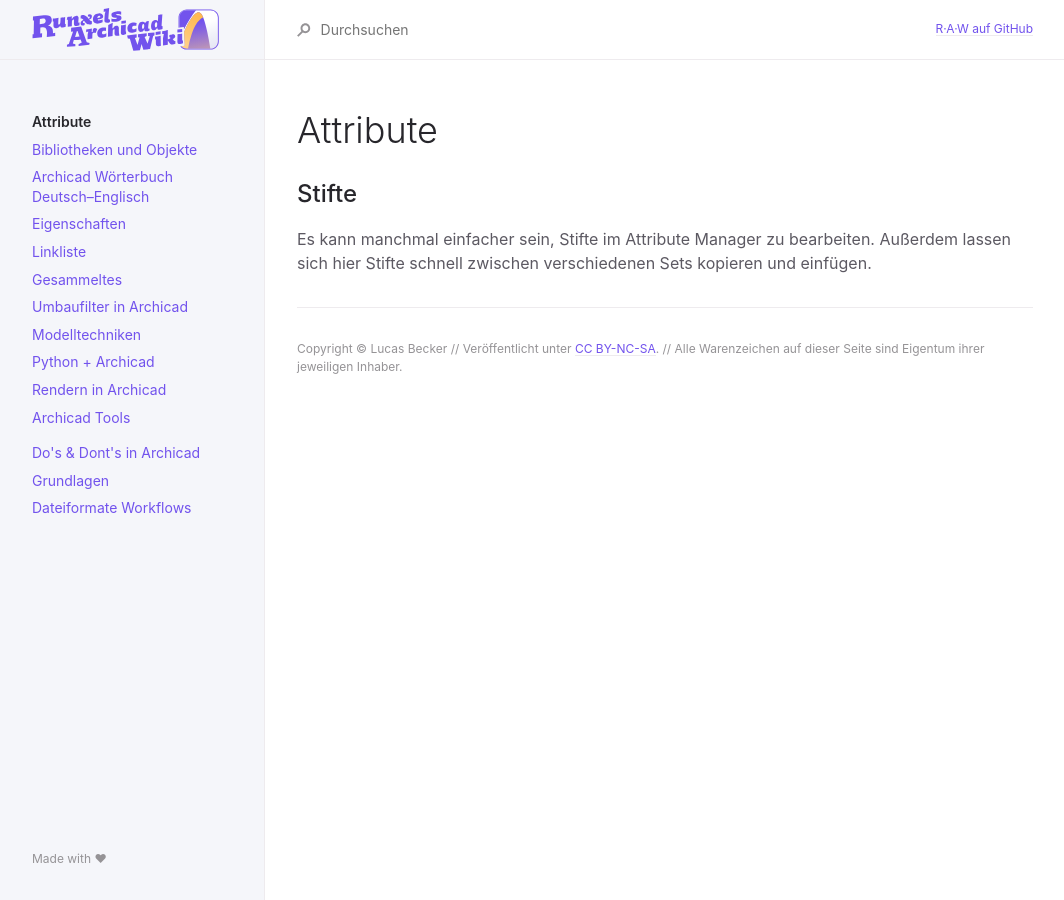
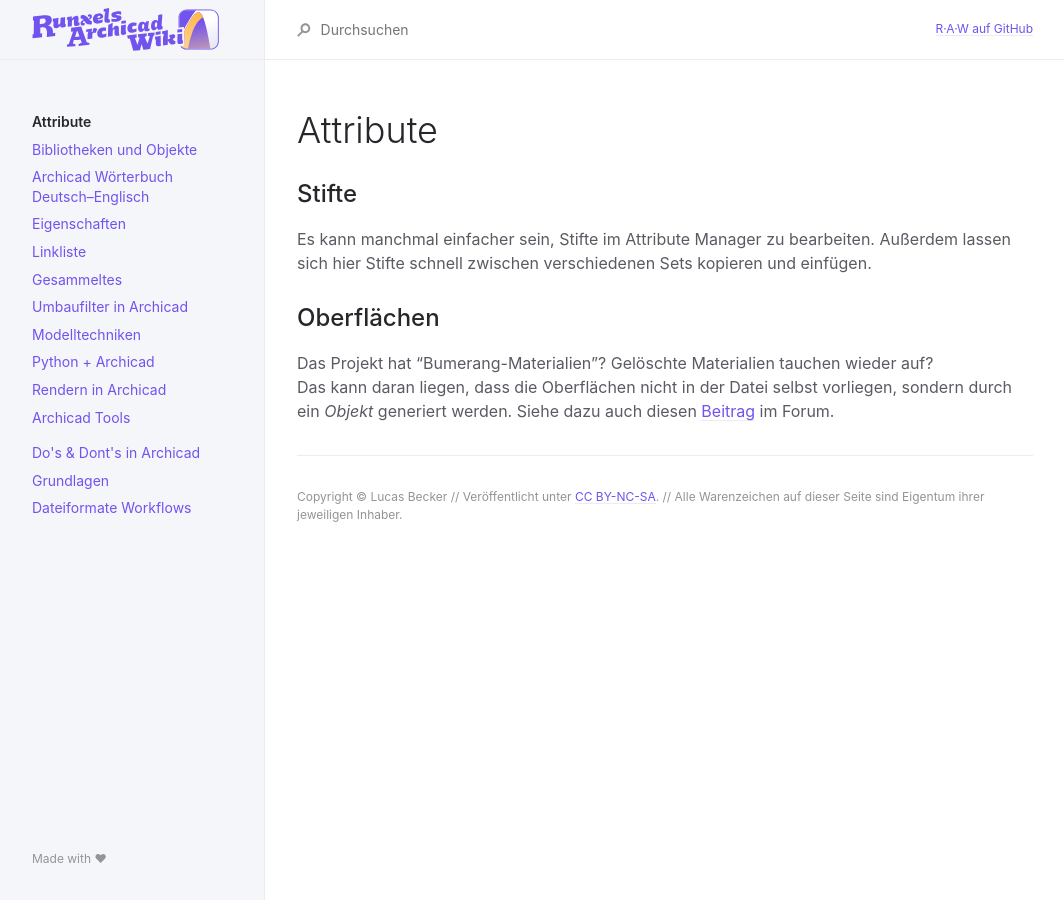
Before and after one commit to runxel/archicad-wiki, a Jekyll site: the page built from _pages/Attribute.md, in a window 1280 px wide. Shown: the whole page, without its empty margins (107-1171 px from the left). Built offline with Jekyll 4.4.1, drawn with Linux system fonts in a browser that asks for light colours.

Commit message:
Update Attribute.md

```diff
--- a/_pages/Attribute.md
+++ b/_pages/Attribute.md
@@ -7,3 +7,8 @@ permalink: /attribute/
 
 ## Stifte
 Es kann manchmal einfacher sein, Stifte im Attribute Manager zu bearbeiten. Außerdem lassen sich hier Stifte schnell zwischen verschiedenen Sets kopieren und einfügen.
+
+
+## Oberflächen
+Das Projekt hat "Bumerang-Materialien"? Gelöschte Materialien tauchen wieder auf?
+Das kann daran liegen, dass die Oberflächen nicht in der Datei selbst vorliegen, sondern durch ein _Objekt_ generiert werden. Siehe dazu auch diesen [Beitrag](https://forum.graphisoft.de/viewtopic.php?p=155298#p155298) im Forum.
```
